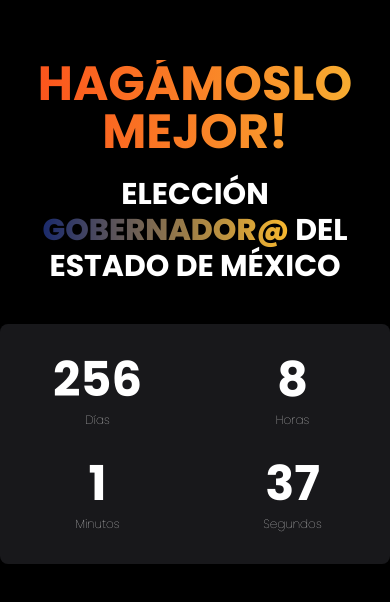
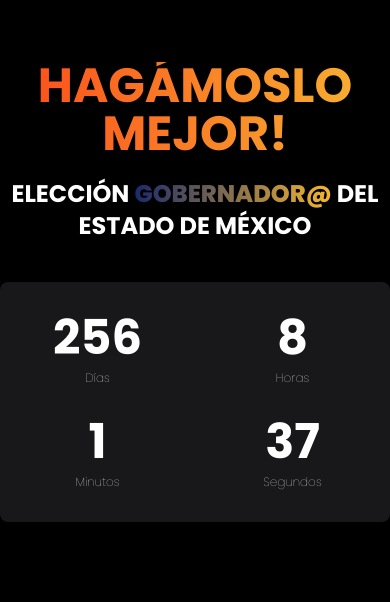
Before and after one commit to DHE19/Contador, a plain HTML site: page index.html in a window 390 px wide. Shown: the part 130-732 px from the top of the page. Drawn offline with nearby package versions, Linux system fonts and the light colour scheme.

Commit message:
update the html index
I added  the flex property to main element, this can help to center the elements at the center of the webpage.

```diff
--- a/index.html
+++ b/index.html
@@ -8,17 +8,22 @@
         <link rel="stylesheet" href="style.css">
     </head>
     <body>
-       <!--  <div class="slogan mb-10">
-            <img src="slogan.jpeg" class="lg:w-[29%] w-[75%] md:w-[50%] mx-auto" alt="">
-        </div> -->
-        <span class="block mb-5 text-center mt-[190px] text-5xl md:text-6xl lg:text-7xl xl:text-8xl 2xl:text-9xl font-bold px-2 bg-clip-text bg-gradient-to-r from-[#fc4a1a] to-[#f7b733] text-transparent fadein uppercase"> Hagámoslo mejor!</span>
-<!--         <span class="block text-center mt-10 text-2xl md:text-[2.37rem]  font-light mb-3 px-2 bg-clip-text bg-gradient-to-r from-[#00F260] to-[#0575E6] text-transparent fadein uppercase"> Hagámoslo mejor!</span>
- -->
+        <!-- <div class="slogan mb-10"> <img src="slogan.jpeg" class="lg:w-[29%] w-[75%]
+        md:w-[50%] mx-auto" alt=""> </div> -->
+        <main class="flex flex-col justify-center items-center h-[100vh]">
+
+            <span
+                class="block mb-5 text-center text-5xl md:text-6xl lg:text-7xl xl:text-8xl 2xl:text-9xl font-bold px-2 bg-clip-text bg-gradient-to-r from-[#fc4a1a] to-[#f7b733] text-transparent fadein uppercase">
+                Hagámoslo mejor!</span>
+            <!-- <span class="block text-center mt-10 text-2xl md:text-[2.37rem] font-light
+            mb-3 px-2 bg-clip-text bg-gradient-to-r from-[#00F260] to-[#0575E6]
+            text-transparent fadein uppercase"> Hagámoslo mejor!</span> -->
             <div class="w-full">
                 <div class="w-11/12 md:h-[50vh]
                 mx-auto centrador w-full  ">
 
-                <h2 class="fadein text-center text-3xl lg:text-5xl md:text-4xl text-white block text-center  mb-10 font-bold uppercase">
+                    <h2
+                        class="fadein text-2xl lg:text-5xl md:text-4xl text-white block text-center  mb-10 font-bold uppercase">
                         Elección
                         <span
                             class="font-extrabold text-transparent bg-clip-text bg-gradient-to-r from-[#1a2a6c] to-[#fdbb2d]">
@@ -30,22 +35,19 @@
                         class="conutdown grid bg-zinc-900 rounded-lg crazy-shadow grid-cols-2 md:grid-cols-4 gap-4 lg:gap-20
             flex justify-center mt-10
             lg:px-20 py-8 px-2 ">
-                    <div
-                        class="
+                        <div class="
             bg-transparent rounded-lg mb-4 md:mb-0
             ">
                             <h3 class="day text-5xl md:text-6xl lg:text-[85px] font-bold text-center">0</h3>
                             <h3 class="text-center text-xs font-thin md:text-sm lg:text-base mt-2 md:mt-4">Días</h3>
                         </div>
-                    <div
-                        class="
+                        <div class="
         bg-transparent rounded-lg mb-4 md:mb-0
         ">
                             <h3 class="hour text-5xl md:text-6xl lg:text-[85px] font-bold text-center">0</h3>
                             <h3 class="text-center text-xs font-thin md:text-sm lg:text-base mt-2 md:mt-4">Horas</h3>
                         </div>
-                    <div
-                    class="
+                        <div class="
     bg-transparent rounded-lg
     ">
                             <h3 class="minute text-5xl md:text-6xl lg:text-[85px] font-bold text-center">0</h3>
@@ -63,5 +65,6 @@
             </div>
             <script src="https://cdn.tailwindcss.com"></script>
             <script src="counter.js"></script>
+        </main>
     </body>
 </html>
```
Lines whose indentation alone changed are shown as unchanged.
